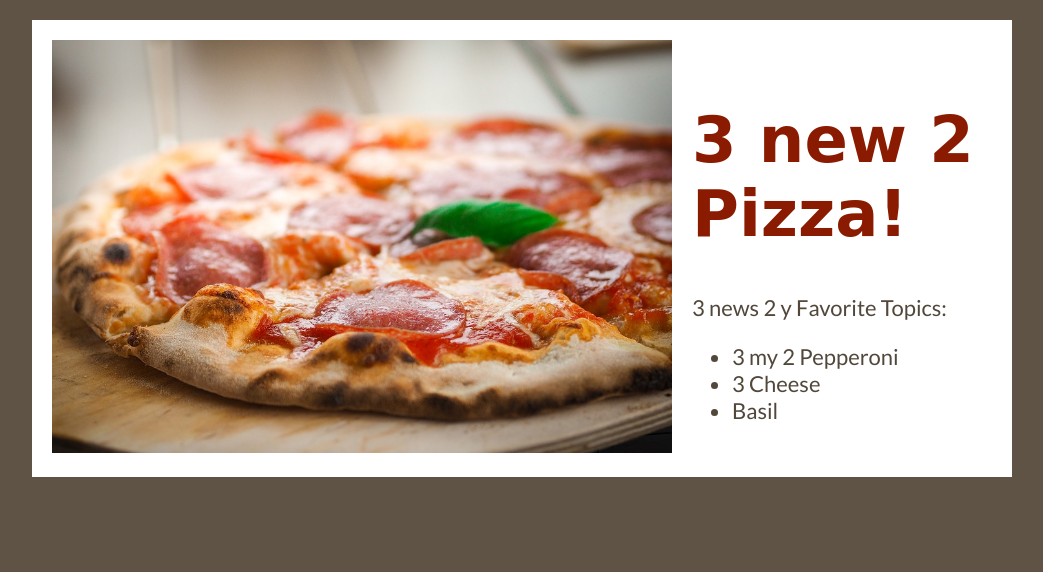
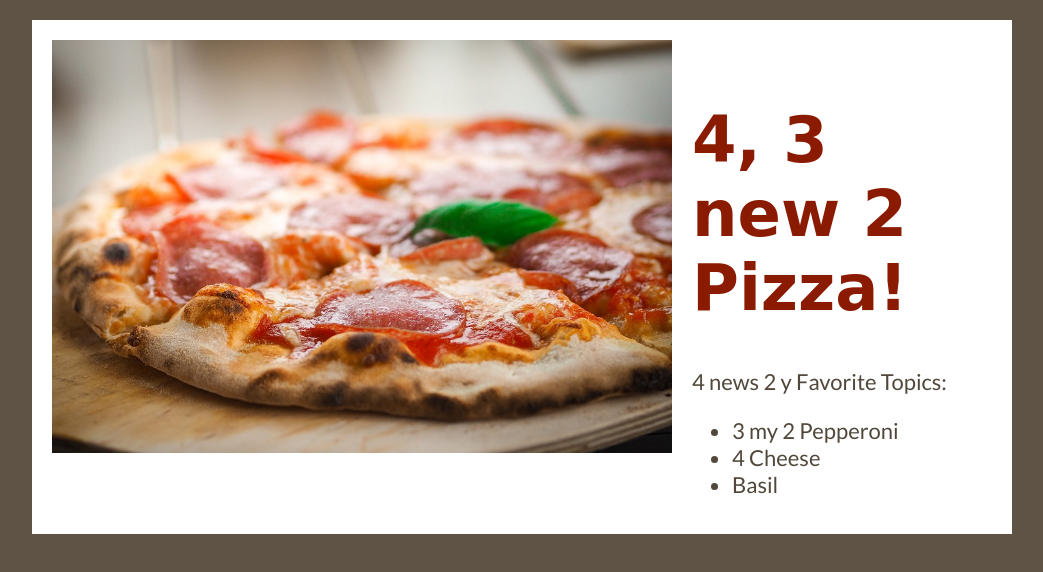
Before and after one commit to k130130/pizza, a plain HTML site: page index.html in a window 1280 px wide. Shown: the whole page, without its empty margins (118-1161 px from the left). Drawn offline with Linux system fonts and the light colour scheme; a web font is replaced by a local one.

Commit message:
update no. 4

```diff
--- a/index.html
+++ b/index.html
@@ -17,11 +17,11 @@
     <img src="images/pizza.jpg" alt="Man with flashlight looking into space." />
   </div>
   <div class="textContainer">
-    <h1>3 new 2 Pizza!</h1>
-    <p>3 news 2 y Favorite Topics: </p>
+    <h1>4, 3 new 2 Pizza!</h1>
+    <p>4 news 2 y Favorite Topics: </p>
     <ul>
       <li>3 my 2 Pepperoni</li>
-      <li>3 Cheese</li>
+      <li>4 Cheese</li>
       <li>Basil</li>
     </ul>
   </div>
```
